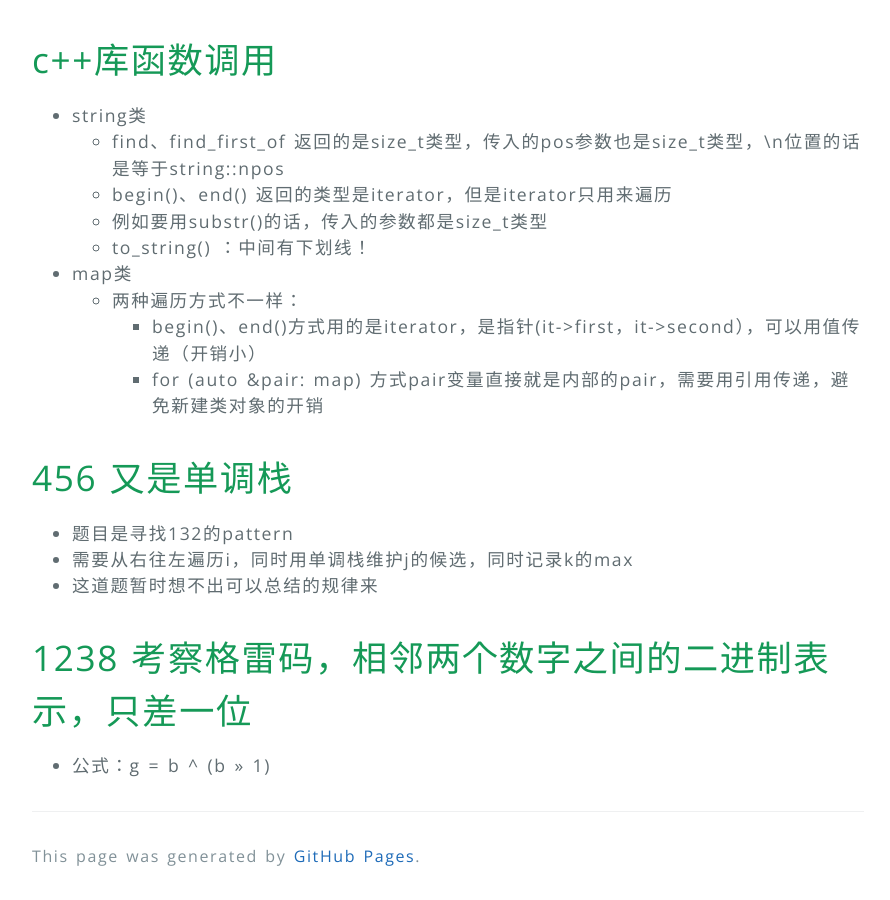
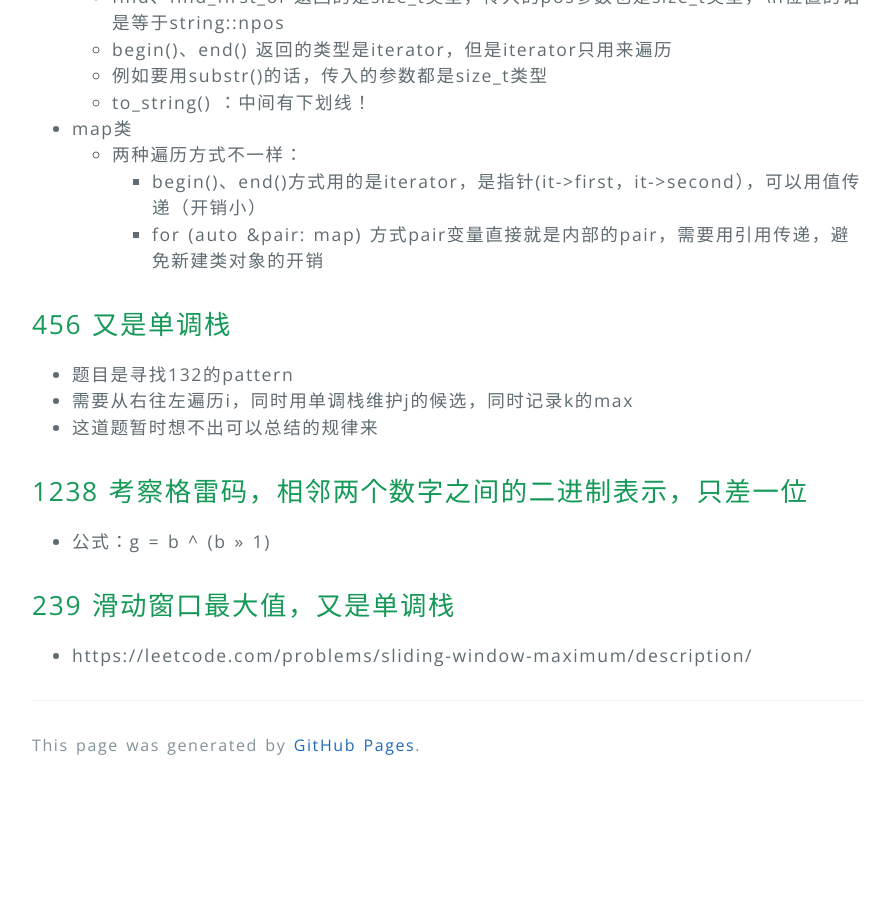
Before and after one commit to cactiiii/cactiiii.github.io, a Jekyll site: the page built from _posts/2025-11-29-leetcode错题本.md, in a window 1280 px wide and 900 px high, scrolled down 948 px. Shown: the whole window, without its empty margins (192-1082 px from the left). Built offline with Jekyll 4.4.1, drawn with Linux system fonts in a browser that asks for light colours; our own code applies the rules of GitHub Pages for plain Markdown files; after the commit the page ends 1737 px from its top, so only the background shows below that.

Commit message:
Update 2025-11-29-leetcode错题本.md

```diff
--- a/_posts/2025-11-29-leetcode错题本.md
+++ b/_posts/2025-11-29-leetcode错题本.md
@@ -1,14 +1,14 @@
 
-# 1081 用单调栈 + 条件过滤解题，一时半会想不出来
+## 1081 用单调栈 + 条件过滤解题，一时半会想不出来
 * https://leetcode.com/problems/smallest-subsequence-of-distinct-characters/solutions/308194/c-on-identical-to-316-by-votrubac-kpte/
 
-单调栈解决不了的问题，最长递增子序列，思路比较清奇：
+## 单调栈解决不了的问题，最长递增子序列，思路比较清奇：
 * https://leetcode.cn/problems/longest-increasing-subsequence/solutions/147667/zui-chang-shang-sheng-zi-xu-lie-by-leetcode-soluti/
 
-# 1124 又是单调栈。单调栈一般情况下入栈是需要pop的，但这道题对应的入栈不是pop，而是丢弃当前item。两者其实是等价的，只是遍历顺序不一样导致入栈操作差异。
+## 1124 又是单调栈。单调栈一般情况下入栈是需要pop的，但这道题对应的入栈不是pop，而是丢弃当前item。两者其实是等价的，只是遍历顺序不一样导致入栈操作差异。
 * https://leetcode.com/problems/longest-well-performing-interval/description/
 
-# c++库函数调用
+## c++库函数调用
 * string类
     * find、find_first_of 返回的是size_t类型，传入的pos参数也是size_t类型，\n位置的话是等于string::npos
     * begin()、end() 返回的类型是iterator，但是iterator只用来遍历
@@ -19,10 +19,13 @@
         * begin()、end()方式用的是iterator，是指针(it->first，it->second），可以用值传递（开销小）
         * for (auto &pair: map) 方式pair变量直接就是内部的pair，需要用引用传递，避免新建类对象的开销
 
-# 456 又是单调栈
+## 456 又是单调栈
 * 题目是寻找132的pattern
 * 需要从右往左遍历i，同时用单调栈维护j的候选，同时记录k的max
 * 这道题暂时想不出可以总结的规律来
 
-# 1238 考察格雷码，相邻两个数字之间的二进制表示，只差一位
+## 1238 考察格雷码，相邻两个数字之间的二进制表示，只差一位
 * 公式：g = b ^ (b >> 1)
+
+## 239 滑动窗口最大值，又是单调栈
+* https://leetcode.com/problems/sliding-window-maximum/description/
```
